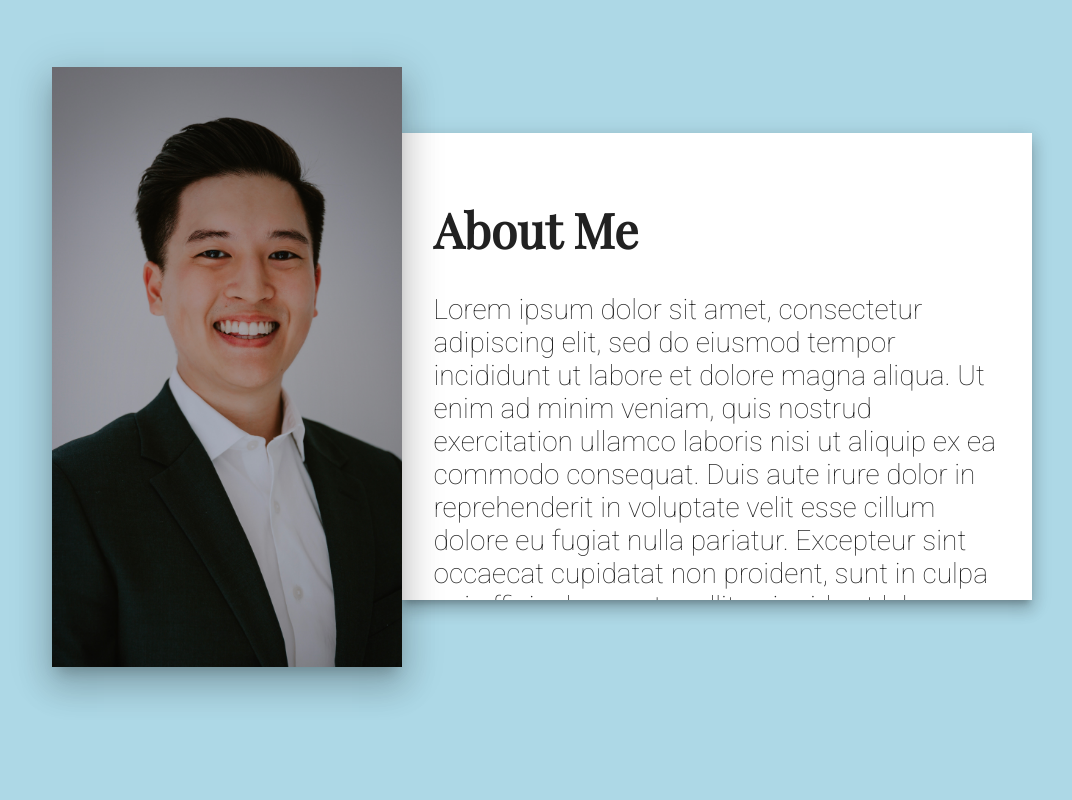
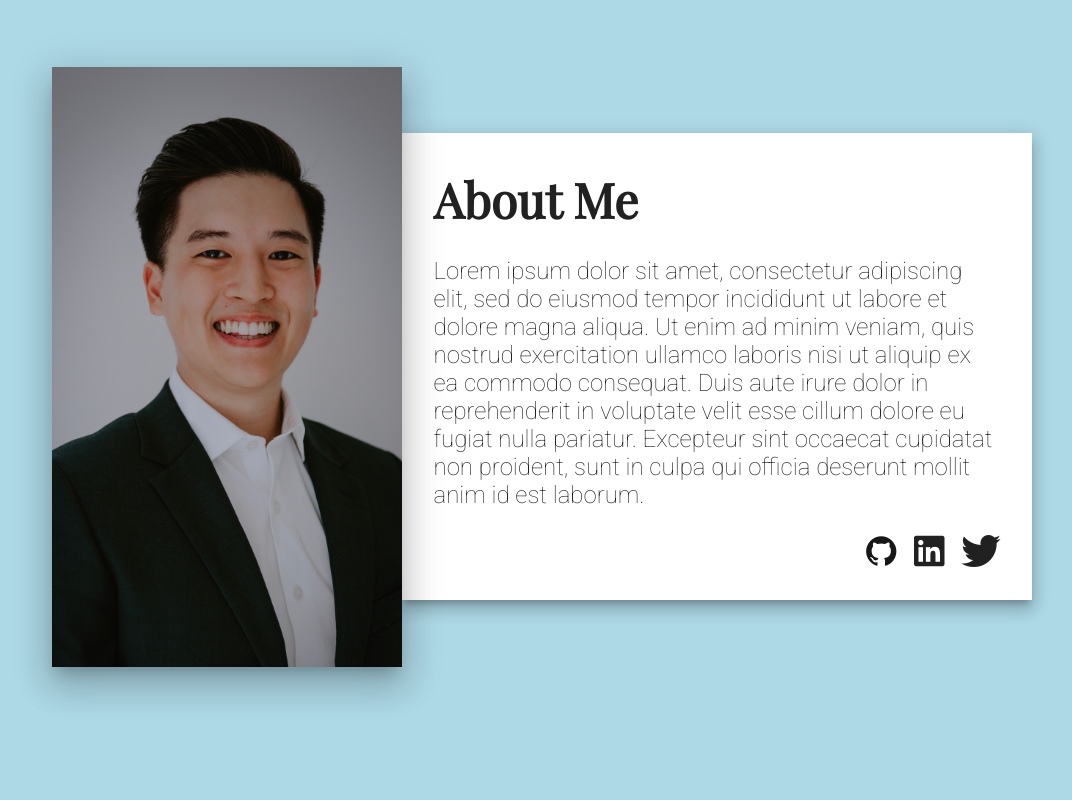
Before and after one commit to anthony-hsu/portfolio, a React (Vite) app: page / in a window 1280 px wide. Shown: the top 800 px of the page, without its empty margins (98-1170 px from the left). Built offline with nearby package versions, Linux system fonts and the light colour scheme.

Commit message:
Add About Icons

```diff
--- a/index.html
+++ b/index.html
@@ -13,6 +13,7 @@
       href="https://fonts.googleapis.com/css2?family=Playfair+Display&family=Roboto:wght@100;300;400;500;700;900&display=swap"
       rel="stylesheet"
     />
+    <link rel="stylesheet" href="https://cdn.jsdelivr.net/gh/devicons/devicon@v2.15.1/devicon.min.css">
     <meta name="viewport" content="width=device-width, initial-scale=1.0" />
     <title>Portfolio</title>
   </head>
--- a/src/App.css
+++ b/src/App.css
@@ -35,13 +35,14 @@ body {
   grid-column: 7 / 16;
   grid-row: 3 / 10;
   z-index: 0;
-}
-
-.about-text {
   text-align: left;
+  display: flex;
+  flex-direction: column;
+  justify-content: space-evenly;
 }
 
 .about-text-title {
+  margin: 0;
   font-family: 'Playfair Display', system-ui, -apple-system, BlinkMacSystemFont, 'Segoe UI', Roboto, Oxygen, Ubuntu, Cantarell, 'Open Sans', 'Helvetica Neue', serif;
   font-size: 3rem;
 }
@@ -49,7 +50,22 @@ body {
 .about-text-body {
   font-family: 'Roboto', system-ui, -apple-system, BlinkMacSystemFont, 'Segoe UI', Roboto, Oxygen, Ubuntu, Cantarell, 'Open Sans', 'Helvetica Neue', sans-serif;
   font-weight: 200;
-  font-size: 1.75rem;
+  font-size: 1.5rem;
+}
+
+.about-icon-container {
+  display: flex;
+  flex-direction: row;
+  justify-content: flex-end;
+  gap: 1rem;
+}
+
+.about-icon {
+  font-size: 2rem;
+}
+
+.about-icon:hover {
+  cursor: pointer;
 }
 
 .project {
--- a/src/components/About.jsx
+++ b/src/components/About.jsx
@@ -1,17 +1,28 @@
 import { Card } from "@mui/material";
 
 function About() {
-  const imageUrl = new URL("../assets/anthony_hsu.jpg", import.meta.url).href
+  const imageUrl = new URL("../assets/anthony_hsu.jpg", import.meta.url).href;
   return (
     <div className="about-container">
       <Card className="about-image-card" elevation={20} square>
-        <img src={imageUrl} className="about-image"/>
+        <img src={imageUrl} className="about-image" />
       </Card>
       <Card className="about-text-card" elevation={10} square>
-        <div className="about-text">
           <h1 className="about-text-title">About Me</h1>
-          <p className="about-text-body">Lorem ipsum dolor sit amet, consectetur adipiscing elit, sed do eiusmod tempor incididunt ut labore et dolore magna aliqua. Ut enim ad minim veniam, quis nostrud exercitation ullamco laboris nisi ut aliquip ex ea commodo consequat. Duis aute irure dolor in reprehenderit in voluptate velit esse cillum dolore eu fugiat nulla pariatur. Excepteur sint occaecat cupidatat non proident, sunt in culpa qui officia deserunt mollit anim id est laborum.</p>
-        </div>
+          <p className="about-text-body">
+            Lorem ipsum dolor sit amet, consectetur adipiscing elit, sed do
+            eiusmod tempor incididunt ut labore et dolore magna aliqua. Ut enim
+            ad minim veniam, quis nostrud exercitation ullamco laboris nisi ut
+            aliquip ex ea commodo consequat. Duis aute irure dolor in
+            reprehenderit in voluptate velit esse cillum dolore eu fugiat nulla
+            pariatur. Excepteur sint occaecat cupidatat non proident, sunt in
+            culpa qui officia deserunt mollit anim id est laborum.
+          </p>
+          <div className="about-icon-container">
+            <i className="devicon-github-original colored about-icon"></i>
+            <i className="devicon-linkedin-plain about-icon"></i>
+            <i className="devicon-twitter-original about-icon"></i>
+          </div>
       </Card>
     </div>
   );
```
